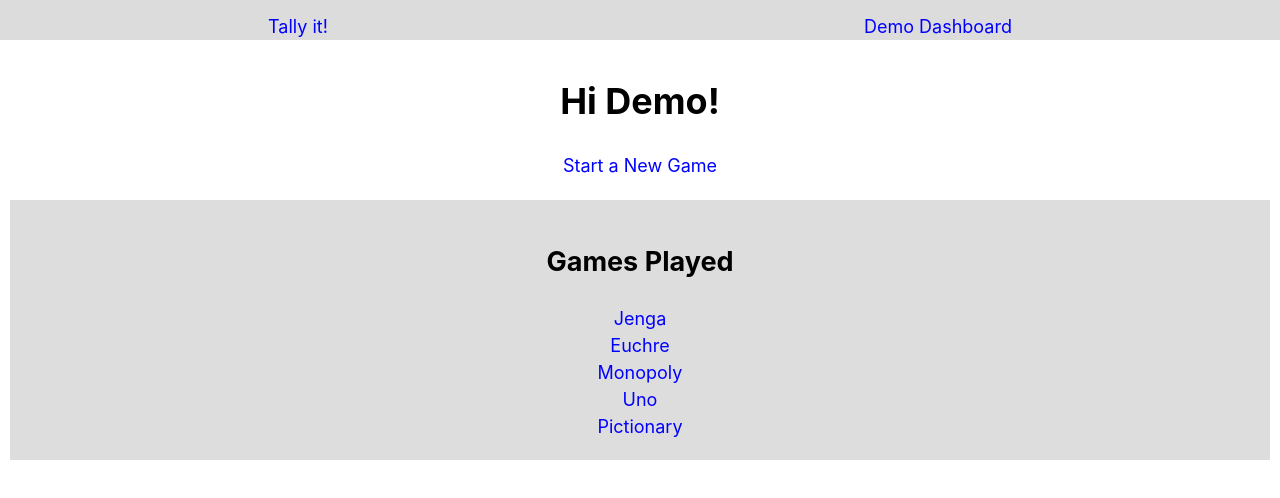
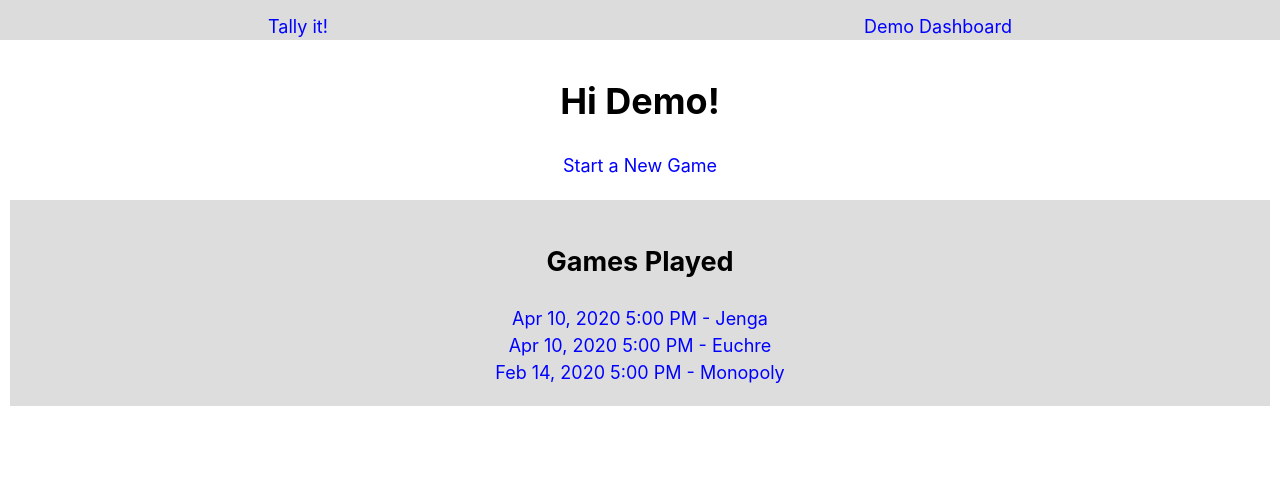
Before and after one commit to sPro1ly0/tallyit-app, a React (Create React App) app: page /dashboard in a window 1280 px wide. Shown: the top 498 px of the page. Built offline with nearby package versions, Linux system fonts and the light colour scheme.

Commit message:
Can update scores for games and added more example data

```diff
--- a/src/App.js
+++ b/src/App.js
@@ -67,6 +67,24 @@ class App extends Component {
     });
   }
 
+  // expecting array of players from EditGame comp when user clicks Save button
+  updatePlayerScores = update_players => {
+    let currentScore = this.state.player_scores;
+
+    for (let i = 0; i < currentScore.length; i++) {
+      let currentPlayer = update_players[i];
+      if (currentPlayer) {
+        let indexCurrentScore = currentScore.findIndex(player => player.id === currentPlayer.id);
+        console.log(indexCurrentScore);
+        currentScore[indexCurrentScore] = currentPlayer;
+      }
+    }
+    console.log(currentScore);
+    this.setState({
+      player_scores: currentScore
+    });
+  }
+
   render() {
 
     const contextValue = {
@@ -77,7 +95,8 @@ class App extends Component {
       addPlayers: this.addPlayers,
       addGame: this.addGame,
       addCurrentGame: this.addCurrentGame,
-      deleteGame: this.deleteGame
+      deleteGame: this.deleteGame,
+      updatePlayerScores: this.updatePlayerScores
     };
 
     return (
--- a/src/DashBoard/DashBoard.js
+++ b/src/DashBoard/DashBoard.js
@@ -2,6 +2,7 @@ import React, { Component } from 'react';
 import TallyContext from '../TallyContext';
 import { Link } from 'react-router-dom';
 import './DashBoard.css';
+import moment from 'moment';
 
 class DashBoard extends Component {
 
@@ -13,7 +14,9 @@ class DashBoard extends Component {
     let gameList = '';
 
     if (games) {
-      gameList = games.map(g => <Link to={`/game/${g.id}`} key={g.id}>{`${g.game_name}`}</Link>);
+      gameList = games.map(g =>
+        <Link to={`/game/${g.id}`} key={g.id}>{`${moment(g.date_played).format('lll')} - ${g.game_name}`}</Link>
+      );
     }
 
     return (
--- a/src/EditGame/EditGame.js
+++ b/src/EditGame/EditGame.js
@@ -32,6 +32,37 @@ class EditGame extends Component {
     const findScores = player_scores.filter(p => p.game_id === game.id);
     this.setState({
       game_players: findScores
+    });
+  }
+
+  handleScoreChange = (playerId, number) => {
+    console.log('Good', playerId, number);
+
+    const updatePlayerScores = this.state.game_players.map(player => {
+      if (player.id === playerId) {
+        return {...player, score: player.score + number};
+      }
+
+      return player;
+    });
+
+    this.setState({
+      game_players: updatePlayerScores
+    });
+  }
+
+  handleSubmit = (e) => {
+    const { game_id } = this.props.match.params;
+    e.preventDefault();
+    console.log('work!');
+    this.context.updatePlayerScores(this.state.game_players);
+
+    this.props.history.push(`/game/${game_id}`);
+
+    this.setState({
+      error: null,
+      game_name: '',
+      game_players: []
     });
   }
 
--- a/src/ExampleData.js
+++ b/src/ExampleData.js
@@ -27,18 +27,6 @@ const games = [
     game_name: 'Monopoly',
     group_id: 1,
     date_played: 'Fri Feb 14 2020 12:00:00 GMT-0500 (Eastern Standard Time)'
-  },
-  {
-    id: 4,
-    game_name: 'Uno',
-    group_id: 1,
-    date_played: 'Fri Feb 14 2020 12:00:00 GMT-0500 (Eastern Standard Time)',
-  },
-  {
-    id: 5,
-    game_name: 'Pictionary',
-    group_id: 1,
-    date_played: 'Mon Feb 10 2020 12:00:00 GMT-0500 (Eastern Standard Time)'
   }
 ];
 
@@ -72,6 +60,30 @@ const player_scores = [
     player_name: 'Leia',
     game_id: 3,
     score: 500
+  },
+  {
+    id: 6,
+    player_name: 'Grandpa',
+    game_id: 2,
+    score: 10
+  },
+  {
+    id: 7,
+    player_name: 'Luke',
+    game_id: 2,
+    score: 20
+  },
+  {
+    id: 8,
+    player_name: 'Leia',
+    game_id: 2,
+    score: 20
+  },
+  {
+    id: 9,
+    player_name: 'Nala',
+    game_id: 2,
+    score: 10
   }
 ];
 
--- a/src/Footer/Footer.js
+++ b/src/Footer/Footer.js
@@ -7,7 +7,7 @@ function Footer() {
   let copyrightYear = new Date();
 
   return (
-    <footer role='content-info'>
+    <footer>
       <p>© {copyrightYear.getFullYear()} Sabrina Becker</p>
       <p className='version-number'>{config.APP_VERSION}</p>
     </footer>
--- a/src/GameStatsPage/GameStatsPage.js
+++ b/src/GameStatsPage/GameStatsPage.js
@@ -12,7 +12,7 @@ class GameStatsPage extends Component {
 
 
   handleGoBack = () => {
-    this.props.history.goBack();
+    this.props.history.push('/dashboard');
   };
 
 
--- a/src/PlayerCounter/PlayerCounter.css
+++ b/src/PlayerCounter/PlayerCounter.css
@@ -3,3 +3,8 @@
     justify-content: space-around;
     width: 100%;
 }
+
+.decrease-button,
+.increase-button {
+    font-size: 1em;
+}
--- a/src/TallyContext.js
+++ b/src/TallyContext.js
@@ -9,7 +9,8 @@ const TallyContext = React.createContext({
   addPlayers: () => {},
   addGame:() => {},
   addCurrentGame:() => {},
-  deleteGame:() => {}
+  deleteGame:() => {},
+  updatePlayerScores:() => {}
 });
 
 export default TallyContext;
```
